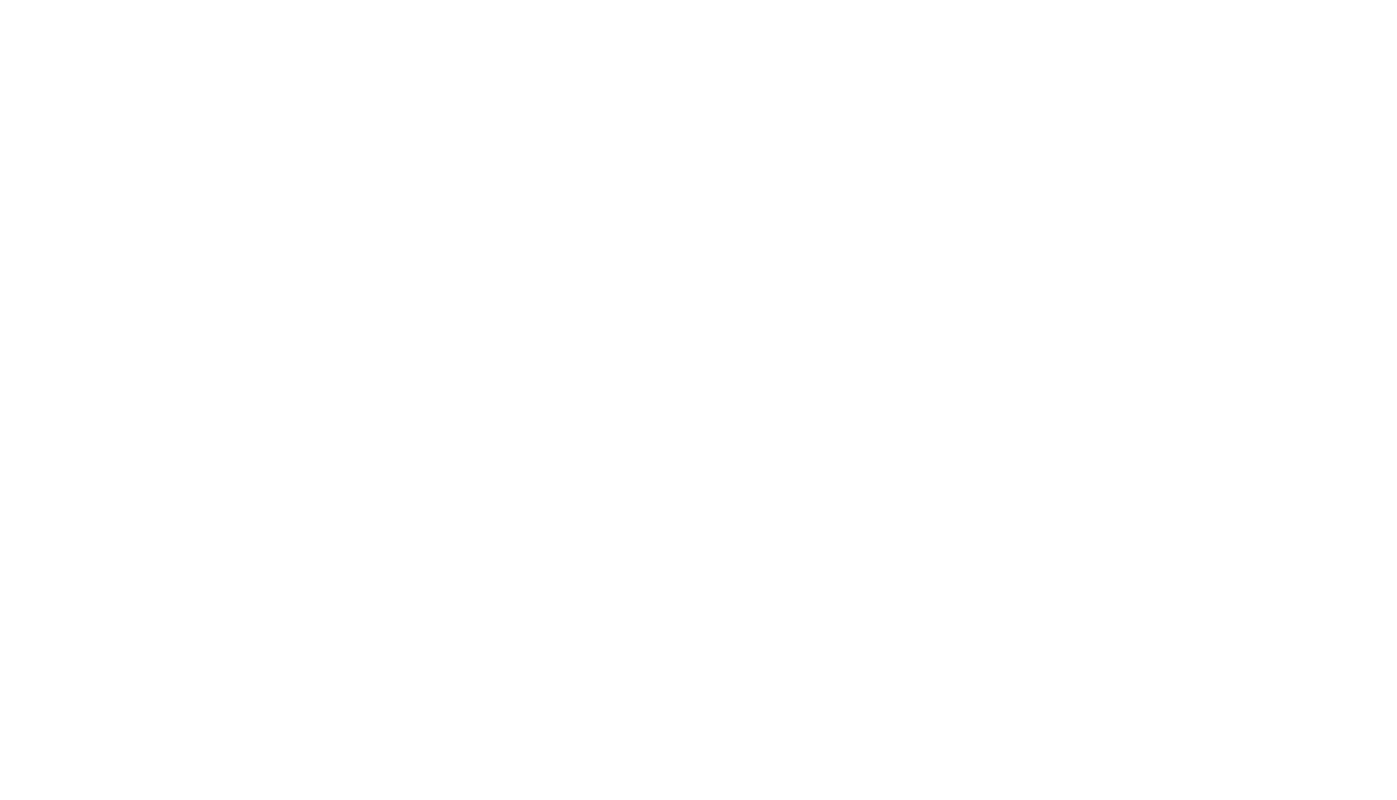
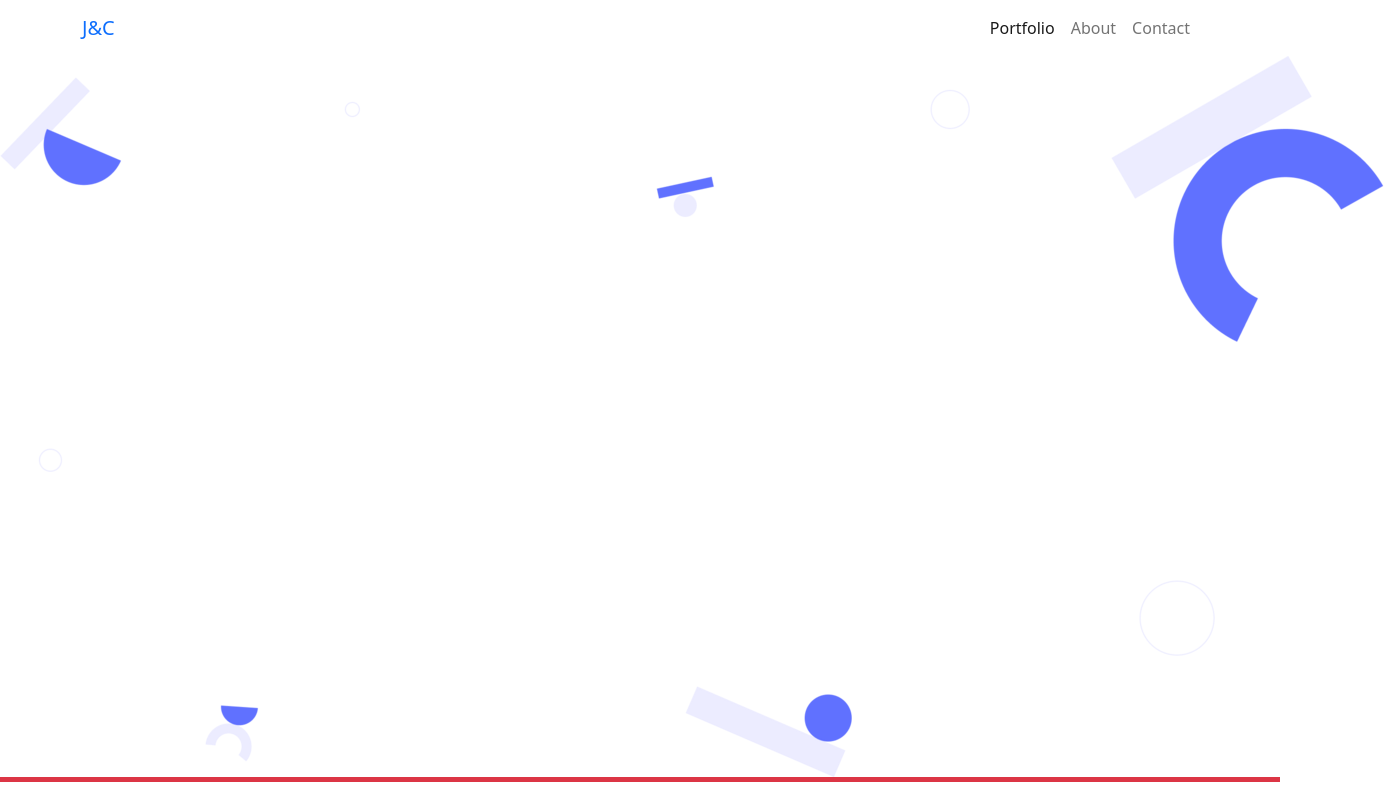
Before and after one commit to jugosack/Challenge-Try-Bootstrap, a plain HTML site: page index.html in a window 1280 px wide. Shown: the whole page, 1397 px wide, since content can reach past the window. Drawn offline with nearby package versions, Linux system fonts and the light colour scheme.

Commit message:
Add changes in the index.html

```diff
--- a/index.html
+++ b/index.html
@@ -5,12 +5,51 @@
     <meta name="viewport" content="width=device-width, initial-scale=1.0">
     <title>Bootstrap Challenge</title>
 
-    <link href="https://cdn.jsdelivr.net/npm/bootstrap@5.0.2/dist/css/bootstrap.min.css" rel="stylesheet" integrity="sha384-EVSTQN3/azprG1Anm3QDgpJLIm9Nao0Yz1ztcQTwFspd3yD65VohhpuuCOmLASjC" crossorigin="anonymous">
+    <link href="https://cdn.jsdelivr.net/npm/bootstrap@5.0.2/dist/css/bootstrap.min.css" rel="stylesheet"
+    integrity="sha384-EVSTQN3/azprG1Anm3QDgpJLIm9Nao0Yz1ztcQTwFspd3yD65VohhpuuCOmLASjC"
+    crossorigin="anonymous">
 
 </head>
 <body>
+    <nav class="navbar navbar-expand-lg navbar-light bg-white">
+        <div class="container">
+          <a class="navbar-brand text-primary" href="#">J&C</a>
+          <button class="navbar-toggler" type="button" data-bs-toggle="collapse" data-bs-target="#navbarNav" aria-controls="navbarNav" aria-expanded="false" aria-label="Toggle navigation">
+            <span class="navbar-toggler-icon"></span>
+          </button>
+          <div class="collapse navbar-collapse justify-content-end" id="navbarNav">
+            <ul class="navbar-nav">
+              <li class="nav-item">
+                <a class="nav-link active" aria-current="page" href="#">Portfolio</a>
+              </li>
+              <li class="nav-item">
+                <a class="nav-link" href="#">About</a>
+              </li>
+              <li class="nav-item">
+                <a class="nav-link" href="#">Contact</a>
+              </li>
+            </ul>
+          </div>
+        </div>
+      </nav>
+
+      <section>
+<div clas="container  bg-white">
+    <img class="mx-auto d-block" src="./images/desktop/Header_bg2x_1397x721.png" alt="">
 
 
-<script src="https://cdn.jsdelivr.net/npm/bootstrap@5.0.2/dist/js/bootstrap.bundle.min.js" integrity="sha384-MrcW6ZMFYlzcLA8Nl+NtUVF0sA7MsXsP1UyJoMp4YLEuNSfAP+JcXn/tWtIaxVXM" crossorigin="anonymous"></script>
+    <div clas="row ">
+        <div  class="border-top border-right border-5 border-danger">
+
+    </div>
+
+    </div>
+</div>
+
+      </section>
+
+<script src="https://cdn.jsdelivr.net/npm/bootstrap@5.0.2/dist/js/bootstrap.bundle.min.js"
+ integrity="sha384-MrcW6ZMFYlzcLA8Nl+NtUVF0sA7MsXsP1UyJoMp4YLEuNSfAP+JcXn/tWtIaxVXM"
+ crossorigin="anonymous"></script>
 </body>
 </html>
```
Also changed, not shown: images/Header_bg2x_1397x721.png (added), images/desktop/Header bg@2x.png, images/desktop/Header_bg2x_1397x721.png (added), 2 other files.
